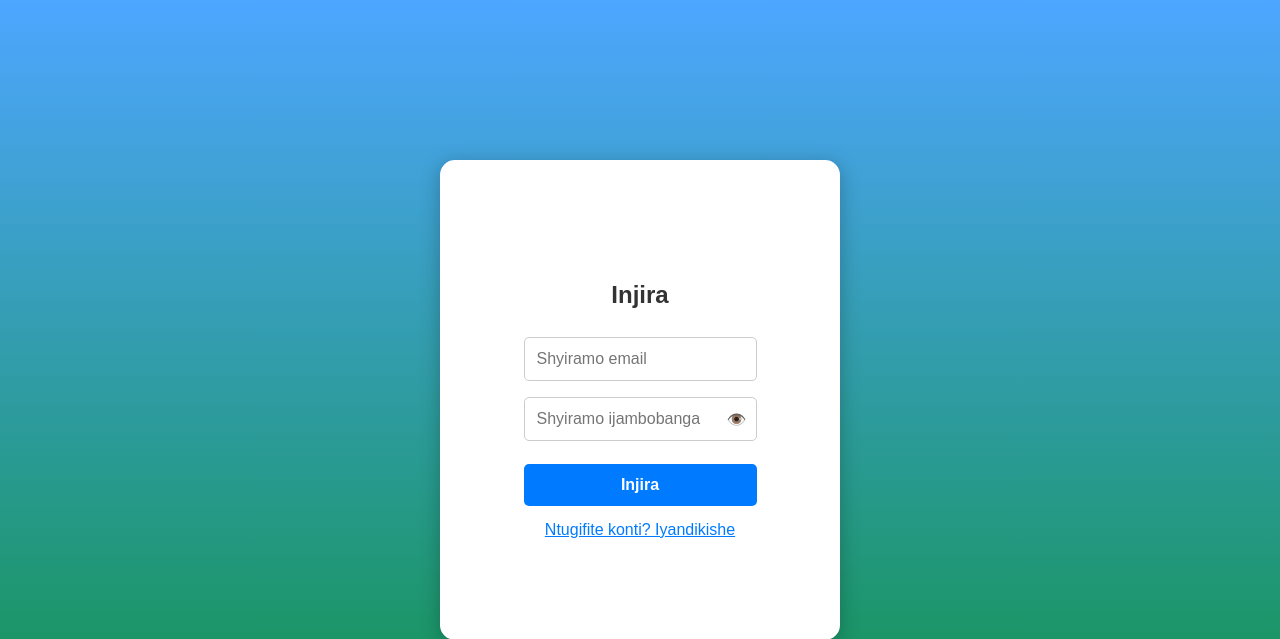
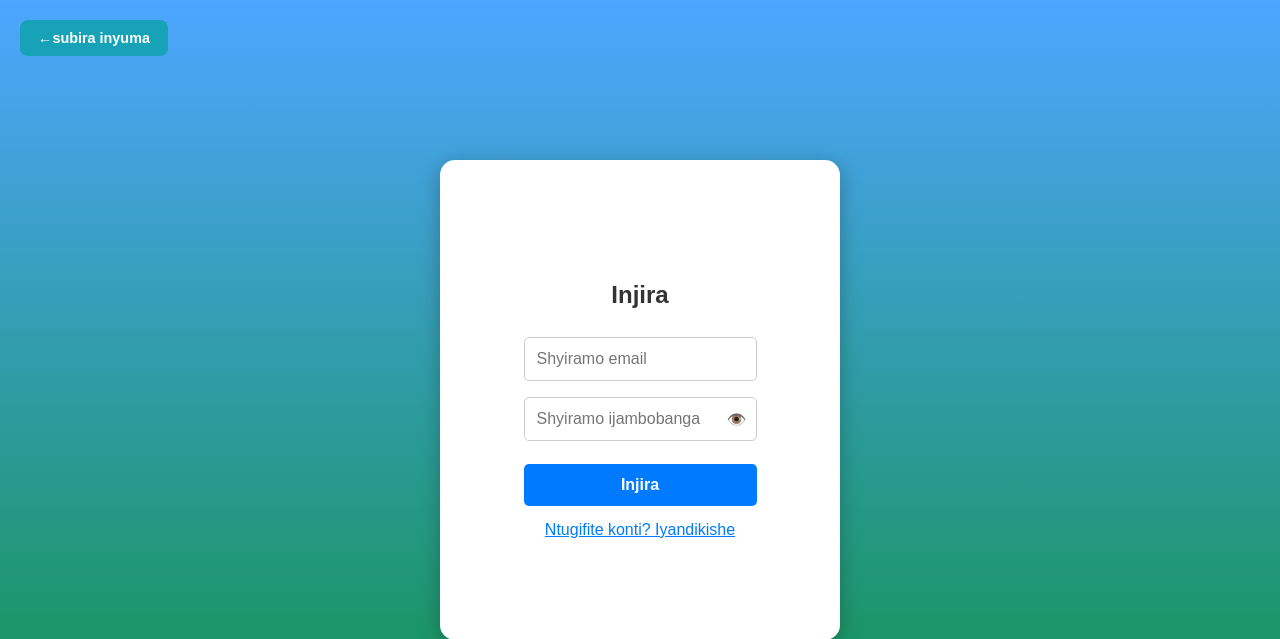
Before and after one commit to KivumbiOli/someraho, a Flask app: page /auth in a window 1280 px wide. Shown: the top 639 px of the page. Run offline with Flask 3, Linux system fonts and the light colour scheme.

Commit message:
Update auth.html

```diff
--- a/templates/auth.html
+++ b/templates/auth.html
@@ -109,9 +109,38 @@
         color: #007bff;
         font-weight: bold;
       }
+      .return-public-top-left {
+  position: fixed;
+  top: 20px;
+  left: 20px;
+  z-index: 999; /* ensures it’s above everything */
+}
+
+.return-public-top-left a {
+  display: inline-block;
+  padding: 10px 18px;
+  background-color: #17a2b8; /* professional cyan */
+  color: white;
+  font-weight: bold;
+  border-radius: 8px;
+  text-decoration: none;
+  transition: background 0.3s ease;
+  font-size: 0.9rem;
+}
+
+.return-public-top-left a:hover {
+  background-color: #117a8b;
+}
+
     </style>
   </head>
   <body>
+    <!-- Return to Public Page Button -->
+<div class="return-public-top-left">
+  <a href="{{ url_for('publicpage') }}">←subira inyuma</a>
+</div>
+
+
     <div class="card-container">
       <div class="card" id="auth-card">
         <!-- LOGIN -->
```
